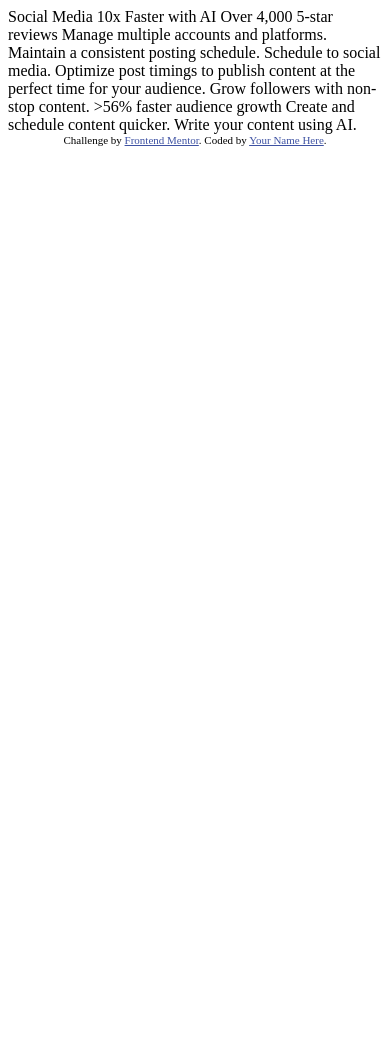
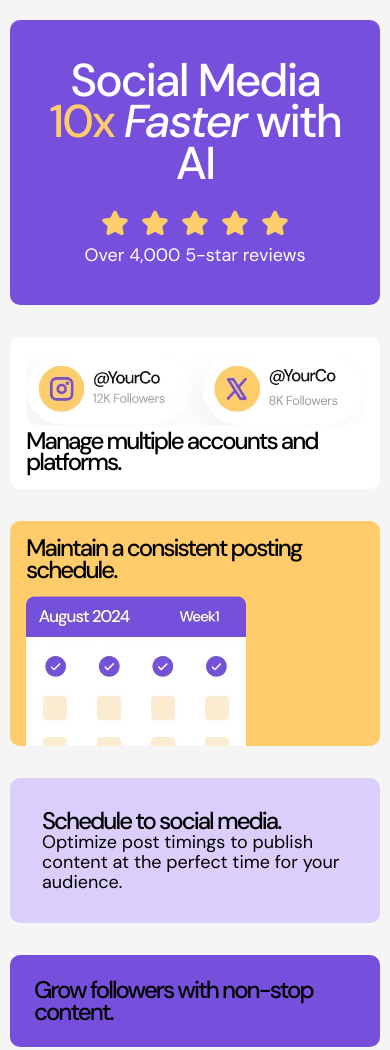
Before and after one commit to carvolucas/frontendmentor, a plain HTML site: page Bento Grid/index.html in a window 390 px wide. Shown: the top 1050 px of the page. Before the commit the page ends 844 px from the top, so only its background shows below. Drawn offline with Linux system fonts and the light colour scheme.

Commit message:
parte01 - bentogrid

```diff
--- /dev/null
+++ b/Bento Grid/estilos/mobile.css
@@ -0,0 +1,131 @@
+@charset "UTF-8";
+
+@import url('https://fonts.googleapis.com/css2?family=DM+Sans:ital,opsz,wght@0,9..40,100..1000;1,9..40,100..1000&display=swap');
+
+:root {
+    --Purple-100: hsl(254, 88%, 90%);
+    --Purple-500: hsl(256, 67%, 59%);
+
+    --Yellow-100: hsl(31, 66%, 93%);
+    --Yellow-500: hsl(39, 100%, 71%);
+
+    --White: hsl(0, 0%, 100%);
+    --Black: hsl(0, 0%, 7%);
+    --bg: #F6F5F6;
+
+    --fonte01: "DM Sans", sans-serif;
+}
+
+* {
+    box-sizing: border-box;
+    margin: 0px;
+    padding: 0px;
+}
+
+body {
+    background-color: var(--bg);
+    font-family: var(--fonte01);
+}
+
+h2 {
+    font-weight: 500;
+    font-size: 24px;
+    line-height: 90%;
+    letter-spacing: -2px;
+    text-align: start;
+}
+
+p {
+    font-weight: 400;
+    font-size: 18px;
+    line-height: 111%;
+    letter-spacing: 0px;
+}
+
+.container {
+    margin: 20px 10px;
+    display: grid;
+    grid-template: auto / 1fr;
+    gap: 32px;
+    justify-items: center;
+}
+
+.box {
+    width: 100%;
+    border-radius: 10px;
+}
+
+    .item1 {
+
+        align-content: center;
+        background-color: var(--Purple-500);
+        padding: 40px 32px;
+        text-align: center;
+        color: var(--White);
+    }
+
+        .item1 > h2 {
+            font-size: 46px;
+            line-height: 90%;
+            letter-spacing: -2px;
+            text-align: center;
+        }
+
+        .item1 > img {
+            margin-top: 24px;
+            width: 192px;
+        }
+
+        .tx-amarelo {
+            color: var(--Yellow-500);
+        }
+
+        .italico {
+            font-style: italic;
+        }
+
+    .item2 {
+        background-color: var(--White);
+        padding: 16px;
+    }
+        .item2 > img {
+            width: 100%;
+            border-radius: 10px;
+        }
+
+    .item3 {
+        background-color: var(--Yellow-500);
+        padding: 16px 16px 0px 16px;
+        overflow: hidden;
+    }
+        /* revisar margin e stretch img */
+        .item3 > img {
+            display: block;
+            width: 65%;
+            transform: translateY(10%);
+        }
+
+    .item4 {
+        background-color: var(--Purple-100);
+        padding: 32px;
+    }
+
+    .item5 {
+        background-color: var(--Purple-500);
+        padding: 24px;
+    }
+
+    .item6 {
+        background-color: var(--White);
+        padding: 24px;
+    }
+
+    .item7 {
+        background-color: var(--Yellow-100);
+        padding: 32px;
+    }
+
+    .item8 {
+        background-color: var(--Yellow-500);
+        padding: 24px;
+    }
--- a/Bento Grid/index.html
+++ b/Bento Grid/index.html
@@ -7,8 +7,8 @@
   <link rel="icon" type="image/png" sizes="32x32" href="./assets/images/favicon-32x32.png">
 
   <title>Frontend Mentor | Bento grid</title>
+  <link rel="stylesheet" href="estilos/mobile.css">
 
-  <!-- Feel free to remove these styles or customise in your own stylesheet 👍 -->
   <style>
     .attribution { font-size: 11px; text-align: center; }
     .attribution a { color: hsl(228, 45%, 44%); }
@@ -16,23 +16,53 @@
 </head>
 <body>
 
-  Social Media 10x Faster with AI
-  Over 4,000 5-star reviews
+<div class="container">
 
-  Manage multiple accounts and platforms.
+    <div class="box item1">
+      <h2>Social Media <span class="tx-amarelo">10x</span> <span class="italico">Faster</span> with AI</h2>
+      <img src="assets/images/illustration-five-stars.webp" alt="stars">
+      <p>
+        Over 4,000 5-star reviews
+      </p>
+    </div>
 
-  Maintain a consistent posting schedule.
+    <div class="box item2">
+      <img src="assets/images/illustration-multiple-platforms.webp" alt="illustration-multiple-platforms">
+      <h2>Manage multiple accounts and platforms.</h2>
+    </div>
 
-  Schedule to social media.
-  Optimize post timings to publish content at the perfect time for your audience.
+    <div class="box item3">
+      <h2>Maintain a consistent posting schedule.</h2>
+      <img src="assets/images/illustration-consistent-schedule.webp" alt="illustration-consistent-schedule">
+    </div>
 
-  Grow followers with non-stop content.
+    <div class="box item4">
+      <h2>Schedule to social media.</h2>
+      <p>
+        Optimize post timings to publish content at the perfect time for your audience.
+      </p>
+    </div>
 
-  >56% faster audience growth
+    <div class="box item5">
+      <h2>Grow followers with non-stop content.</h2>
+    </div>
 
-  Create and schedule content quicker.
+    <div class="box item6">
+      <h2>>56%</h2>
+      <p>
+         faster audience growth
+        </p>
+    </div>
 
-  Write your content using AI.
+    <div class="box item7">
+      <h2>Create and schedule content quicker.</h2>
+    </div>
+
+    <div class="box item8">
+      <h2>Write your content using AI.</h2>
+    </div>
+
+  </div>
 
   <div class="attribution">
     Challenge by <a href="https://www.frontendmentor.io?ref=challenge">Frontend Mentor</a>.
```
